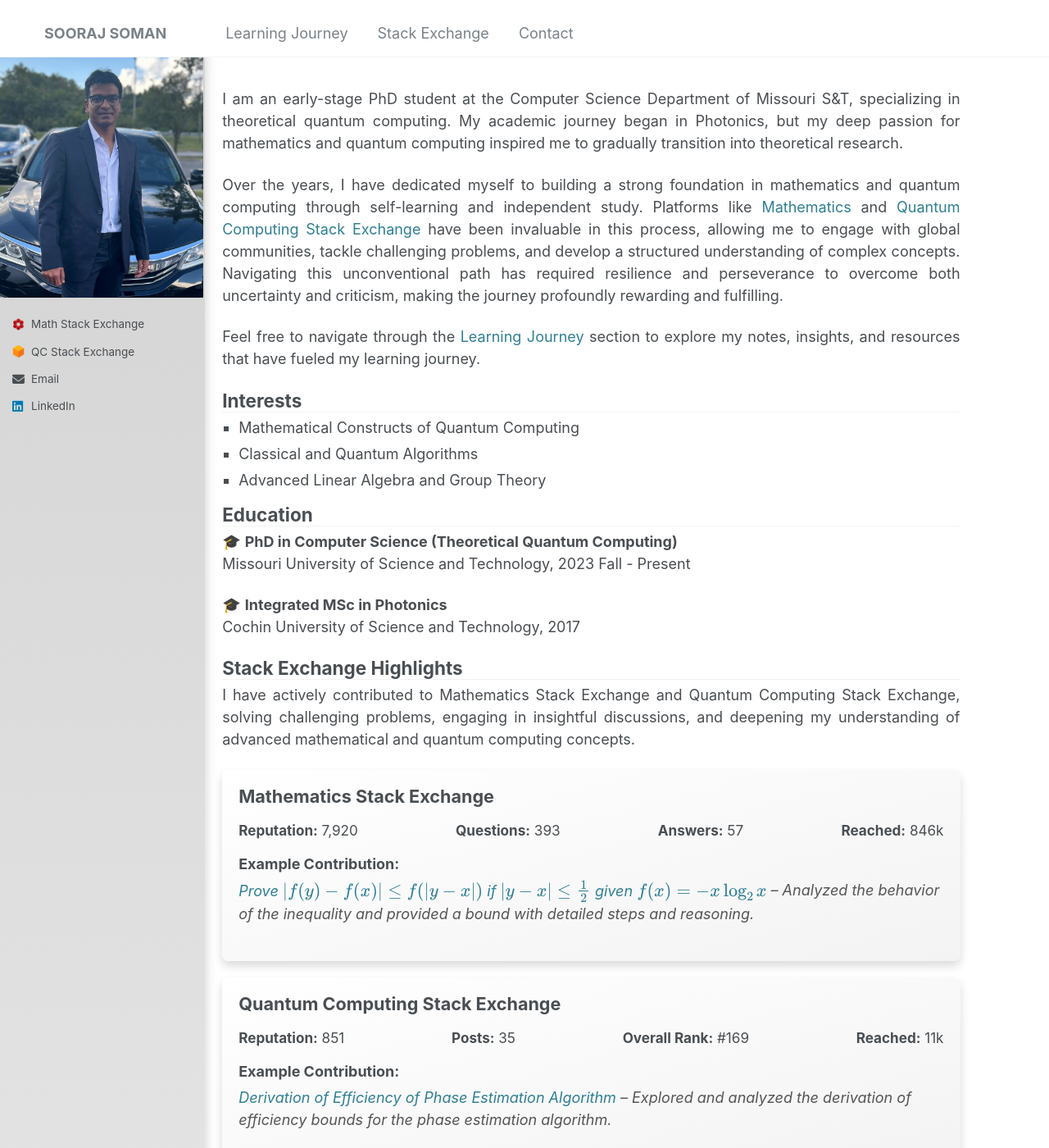
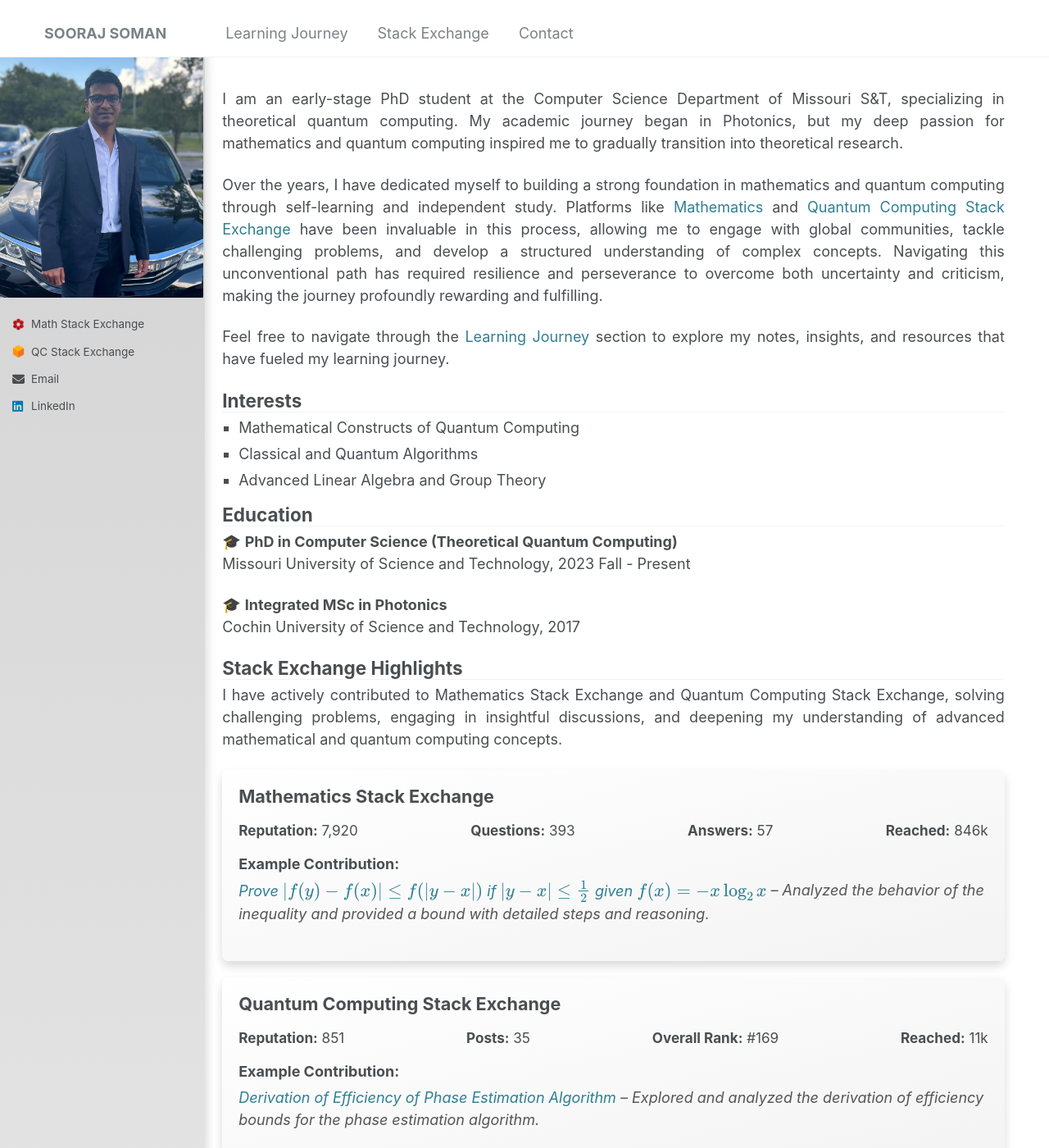
Before and after one commit to soorajss1729/soorajss1729.github.io, a Jekyll site: the page built from _pages/about.md, in a window 1280 px wide and 1400 px high. Shown: the whole window at 82% size. Built offline with Jekyll 4.4.1, drawn with Linux system fonts in a browser that asks for light colours.

Commit message:
Update _page.scss

```diff
--- a/_sass/_page.scss
+++ b/_sass/_page.scss
@@ -31,7 +31,7 @@
   @include breakpoint($large) {
     @include span(10 of 12 last);
     @include prefix(0.5 of 12);
-    @include suffix(1 of 12);
+    @include suffix(0.5 of 12); /*controls right margin*/
   }
 
   .page__inner-wrap {
```
